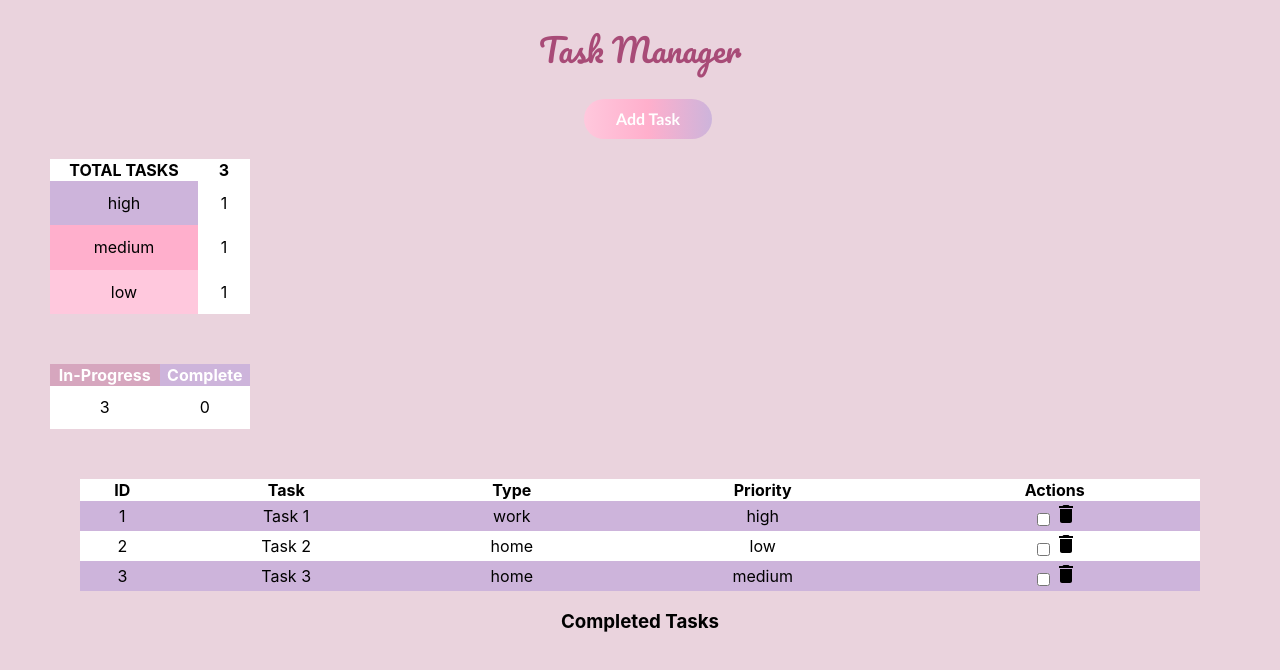
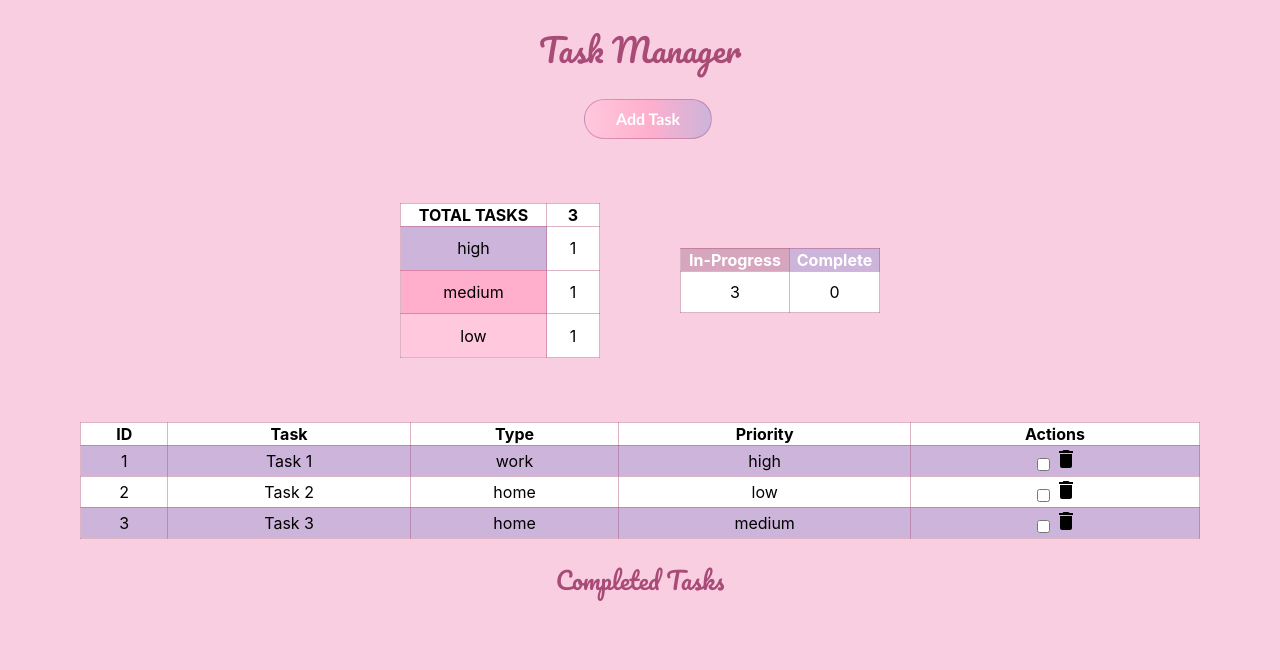
Before and after one commit to NicoleSchiewer/Task-Tracker-Application, a React (Create React App) app in the folder task-tracker-app/: page / in a window 1280 px wide. Shown: the top 670 px of the page. Built offline with nearby package versions, Linux system fonts and the light colour scheme.

Commit message:
Adjust styling throughout web app

```diff
--- a/task-tracker-app/src/App.css
+++ b/task-tracker-app/src/App.css
@@ -3,5 +3,5 @@
 }
 
 body {
-  background-color: #ead3dd;
+  background-color: #facee1;
 }
--- a/task-tracker-app/src/ToDoList/Task.js
+++ b/task-tracker-app/src/ToDoList/Task.js
@@ -1,4 +1,4 @@
-import React, { useState } from 'react';
+import React from 'react';
 import DeleteIcon from '@mui/icons-material/Delete';
 
 import classes from './Task.module.css';
--- a/task-tracker-app/src/ToDoList/ToDoList.js
+++ b/task-tracker-app/src/ToDoList/ToDoList.js
@@ -157,11 +157,12 @@ const ToDoList = () => {
             variant='contained'
             color='primary'
           >
-            Add
+            Add Task
           </Button>
         </DialogActions>
       </Dialog>
 
+      <div className={classes.tableContainer}>
         <table className={classes.priorityTable}>
           <thead>
             <tr>
@@ -192,6 +193,7 @@ const ToDoList = () => {
             </tr>
           </tbody>
         </table>
+      </div>
       <TaskList
         tasks={tasks}
         setTasks={setTasks}
@@ -202,9 +204,9 @@ const ToDoList = () => {
         onComplete={markTaskCompleted}
       />
       <div>
-        <h3>Completed Tasks</h3>
+        <h2 className={classes.completedTaskList}>Completed Tasks</h2>
         {completedTasks.map((task) => (
-          <p key={task.id}>
+          <p key={task.id} className={classes.individualCompletedTask}>
             {task.text} - {task.type} - {task.priority}
           </p>
         ))}
--- a/task-tracker-app/src/ToDoList/ToDoList.module.css
+++ b/task-tracker-app/src/ToDoList/ToDoList.module.css
@@ -8,14 +8,37 @@
 .priorityTable {
   height: 155px;
   width: 200px;
-  margin: 20px 50px;
+}
+
+.completedTaskList {
+  color: #a84b77;
+  font-family: 'Pacifico', cursive;
+  font-weight: 400;
+  font-style: normal;
+}
+
+.individualCompletedTask {
+  color: #a84b77;
+  font-family: 'Pacifico', cursive;
+  font-weight: 400;
+  font-style: normal;
+  font-size: 1.2em;
 }
 /*Table Style Selectors */
+.tableContainer {
+  display: flex;
+  justify-content: center;
+  gap: 5em;
+  margin: 4em auto;
+  align-items: center;
+}
+
 table,
 tr,
 th,
 td {
   border-collapse: collapse;
+  border: 1px solid #a84b7669;
 }
 
 .inProgressHeader {
@@ -33,9 +56,8 @@ td {
 }
 
 .completeIncompleteTable {
+  height: 65px;
   width: 200px;
-  height: 65px;
-  margin: 50px;
 }
 
 .countCells {
@@ -69,6 +91,7 @@ td {
   font-weight: bold;
   font-size: 1em;
   cursor: pointer;
+  border: 1px solid #a84b7669;
 }
 
 /* Modal Styles */
```
Lines whose indentation alone changed are shown as unchanged.
